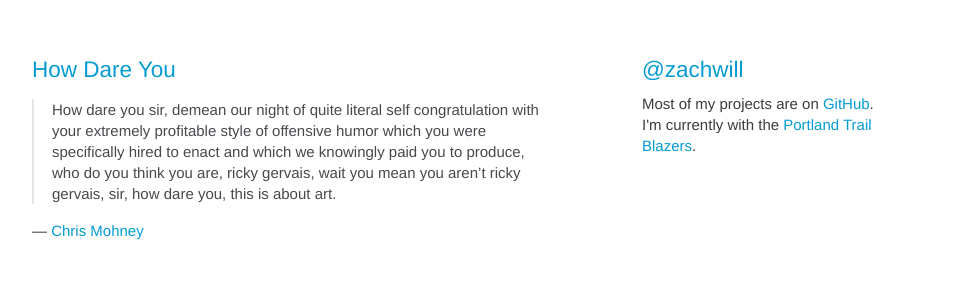
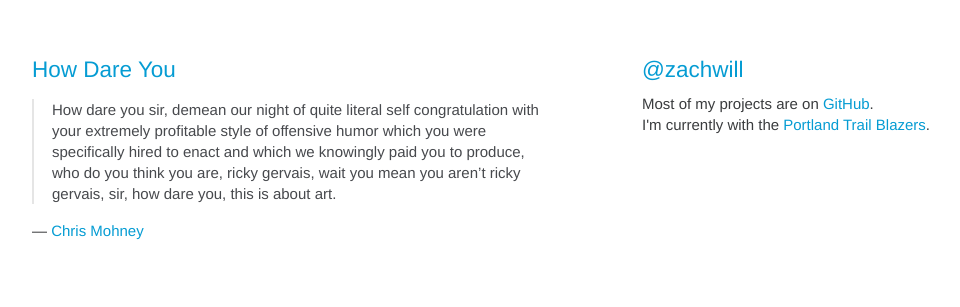
Before and after one commit to zachwill/blog, a Jekyll site: the page built from index.html, in a window 1280 px wide. Shown: the top 307 px of the page, without its empty margins (158-1118 px from the left). Built offline with Jekyll 4.4.1, drawn with Linux system fonts in a browser that asks for light colours; Markdown is read by kramdown in place of the engine named in the settings.

Commit message:
Increase the header size

```diff
--- a/css/style.css
+++ b/css/style.css
@@ -105,7 +105,7 @@ img {
 }
 
 header {
-  width:280px;
+  width:300px;
   float:right;
   position:fixed;
   margin-left:610px;
```
